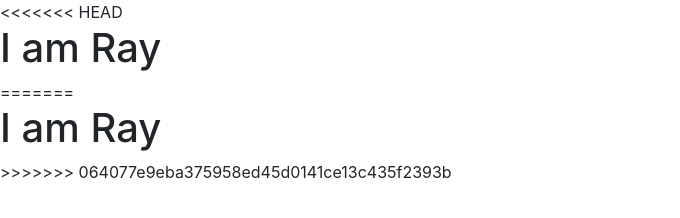
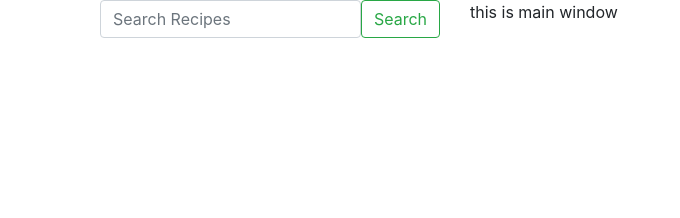
Before and after one commit to hey-chan/recipe-hackathon, a website: page index.html in a window 1280 px wide. Shown: the whole page, without its empty margins (0-680 px from the left). Drawn offline with nearby package versions, Linux system fonts and the light colour scheme.

Commit message:
Sets up basic page layout with sidebar and main window.

```diff
--- a/index.html
+++ b/index.html
@@ -1,7 +1,3 @@
-<<<<<<< HEAD
-<h1>I am Ray
-</h1>
-=======
 <!DOCTYPE html>
 <html lang="en">
   <head>
@@ -17,8 +13,26 @@
     <title>Food Hack</title>
   </head>
   <body>
-    <h1>I am Ray</h1>
+    <div class='container container-fluid d-flex'>
+      <div id='sidebar' class='col-4'>
+        <div class='search'>
+          <form id="recipe-search" class="d-flex">
+            <input
+              id="search-bar"
+              class="form-control me-2"
+              type="search"
+              placeholder="Search Recipes"
+              aria-label="Search"
+            />
+            <button class="btn btn-outline-success" type="submit">Search</button>
+          </form>
+        </div>
+      </div>
+      <div id='main-window' class='col-15 container container-fluid'>
+        <p> this is main window</p>
+      </div>
+    </div>
+    </div>
   </body>
   <script src="./script.js"></script>
 </html>
->>>>>>> 064077e9eba375958ed45d0141ce13c435f2393b
```
